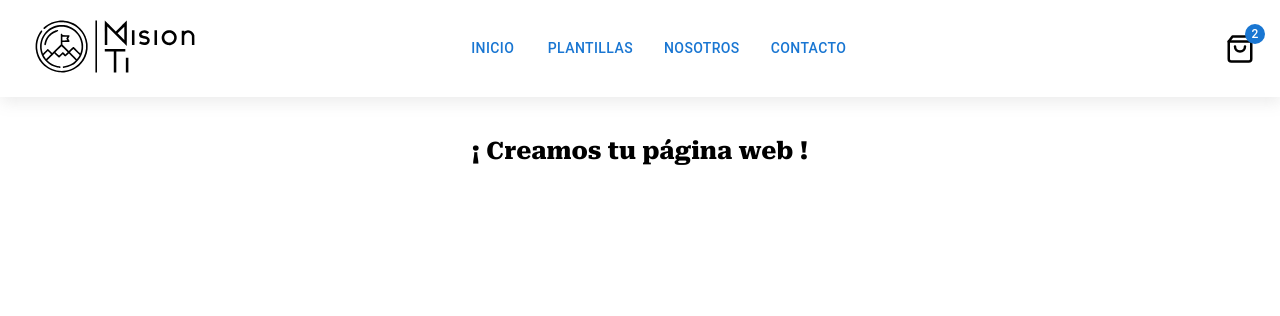
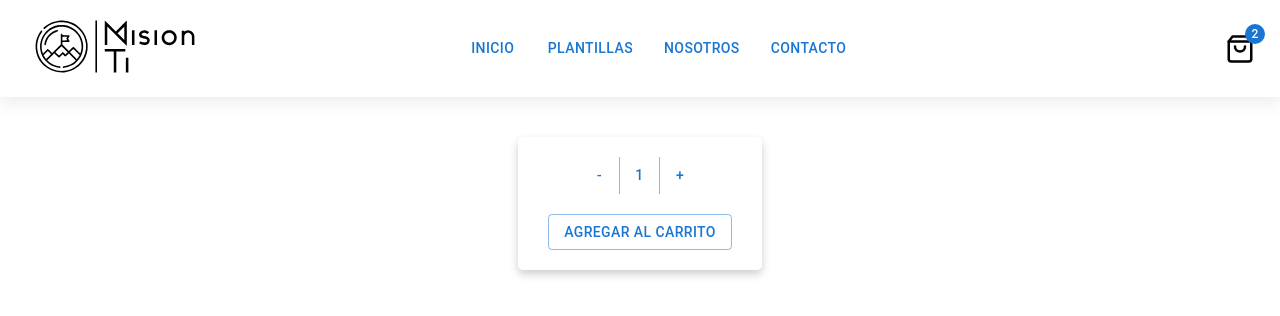
Before and after one commit to Juanma19R/ecommerce-react, a React (Create React App) app: page / in a window 1280 px wide. Shown: the top 316 px of the page. Built offline with nearby package versions, Linux system fonts and the light colour scheme.

Commit message:
Commit para revision del tutor

```diff
--- /dev/null
+++ b/src/components/ItemCount/ItemCount.js
@@ -0,0 +1,43 @@
+import './ItemCount.scss'
+import React, { useState } from 'react'
+import ButtonGroup from '@mui/material/ButtonGroup'
+import Button from '@mui/material/Button'
+
+function ItemCount({ stock, initial, onAdd }) {
+
+    const [ count, setCount ] = useState(1)
+
+    const addTemplates = () => {
+        if(count < stock) {
+            setCount(count + 1)
+        }
+    }
+    const removeTemplates = () => {
+        if(count > initial) {
+            setCount(count - 1)
+        }
+    }
+
+    onAdd = (count) => {
+        console.log(`Agregaste ${count} plantillas al carrito.`)
+    }
+
+    return(
+        <>
+            <div className='ContainerItemCount'>
+                <div className='ButtonsGroup'>
+                    <ButtonGroup variant="text" aria-label="text button group">
+                        <Button onClick={removeTemplates}>-</Button>
+                        <Button>{count}</Button>
+                        <Button onClick={addTemplates}>+</Button>
+                    </ButtonGroup>
+                </div>
+                <div className='ButtonAddCart'>
+                    <Button variant="outlined" onClick={onAdd}>Agregar al carrito</Button>
+                </div>
+            </div>
+        </>
+    )
+}
+
+export default ItemCount
--- /dev/null
+++ b/src/components/ItemCount/ItemCount.scss
@@ -0,0 +1,17 @@
+.ContainerItemCount{
+    display: flex;
+    justify-content: center;
+    flex-direction: column;
+    box-shadow: 0 4px 8px 0 rgba(0,0,0,0.2);
+    border-radius: 5px;
+    padding: 20px 30px;
+    .ButtonsGroup{
+        display: flex;
+        justify-content: center;
+        padding-bottom: 20px;
+    }
+    .ButtonAddCart{
+        display: flex;
+        justify-content: center;
+    }
+}
--- a/src/components/ItemListContainer/ItemListContainer.js
+++ b/src/components/ItemListContainer/ItemListContainer.js
@@ -1,11 +1,10 @@
 import './ItemListContainer.scss'
+import ItemCount from '../ItemCount/ItemCount';
 
-const ItemListContainer = (props) => {
+const ItemListContainer = () => {
     return(
         <div className="container-items">
-            <div>
-                <h2>{props.greeting}</h2>
-            </div>
+            <ItemCount stock="3" initial="1" onAdd="onAdd"/>
         </div>
     )
 }
```
